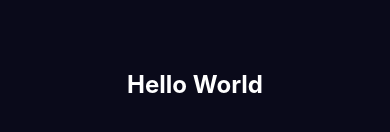
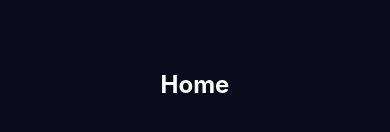
Before and after one commit to lozegerard28-droid/fexini, a React Native app: screen / in a window 390 px wide. Shown: the part 338-470 px from the top of the page. Built offline with nearby package versions, Linux system fonts and the light colour scheme.

Commit message:
Test: NavigationContainer + ErrorBoundary + écran minimal

```diff
--- a/App.js
+++ b/App.js
@@ -1,11 +1,45 @@
 import React from 'react';
 import { View, Text, StyleSheet } from 'react-native';
+import { NavigationContainer } from '@react-navigation/native';
+import { createNativeStackNavigator } from '@react-navigation/native-stack';
+
+const Stack = createNativeStackNavigator();
+
+function HomeScreen() {
+  return (
+    <View style={styles.container}>
+      <Text style={styles.text}>Home</Text>
+    </View>
+  );
+}
+
+class ErrorBoundary extends React.Component {
+  constructor(props) {
+    super(props);
+    this.state = { error: null };
+  }
+  static getDerivedStateFromError(error) { return { error }; }
+  render() {
+    if (this.state.error) {
+      return (
+        <View style={styles.container}>
+          <Text style={styles.text}>{this.state.error.message}</Text>
+        </View>
+      );
+    }
+    return this.props.children;
+  }
+}
 
 export default function App() {
   return (
-    <View style={styles.container}>
-      <Text style={styles.text}>Hello World</Text>
-    </View>
+    <ErrorBoundary>
+      <NavigationContainer>
+        <Stack.Navigator initialRouteName="Home" screenOptions={{ headerShown: false, contentStyle: { backgroundColor: '#0a0a1a' } }}>
+          <Stack.Screen name="Home" component={HomeScreen} />
+        </Stack.Navigator>
+      </NavigationContainer>
+    </ErrorBoundary>
   );
 }
 
```
